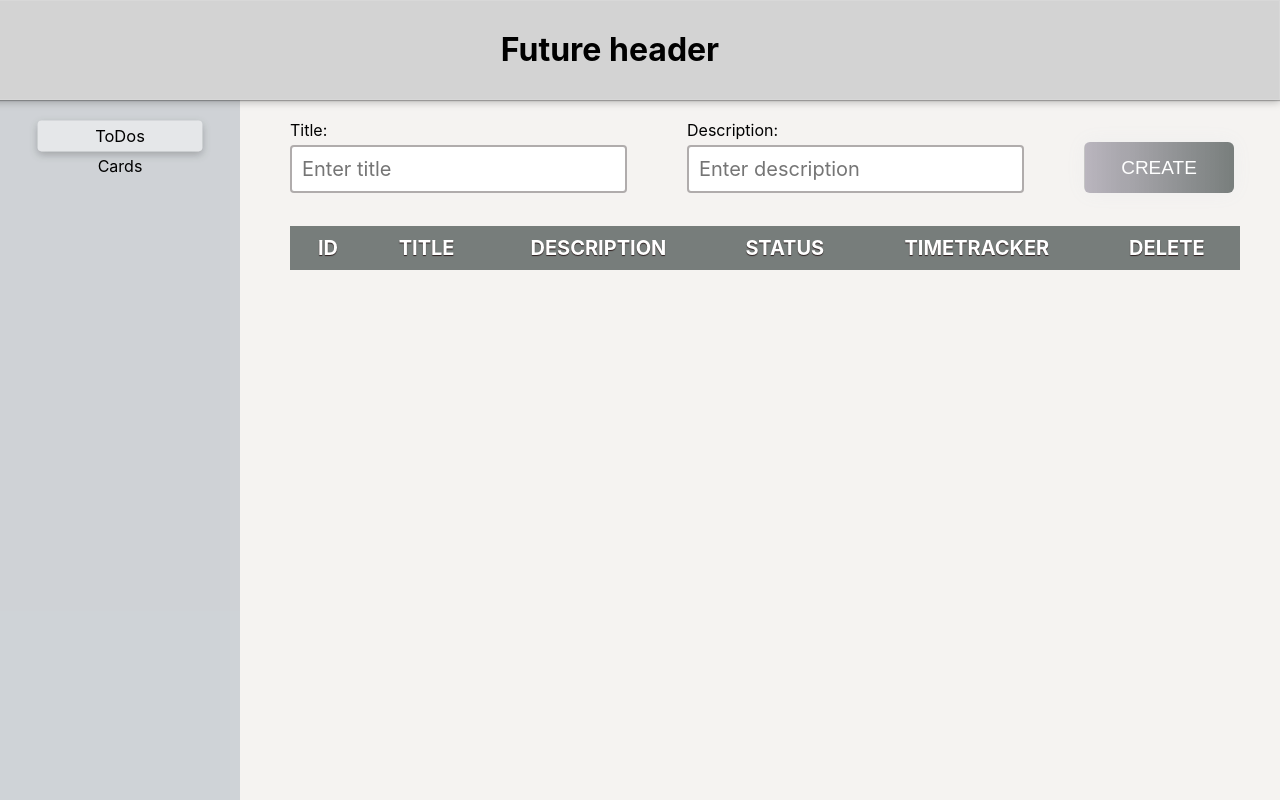
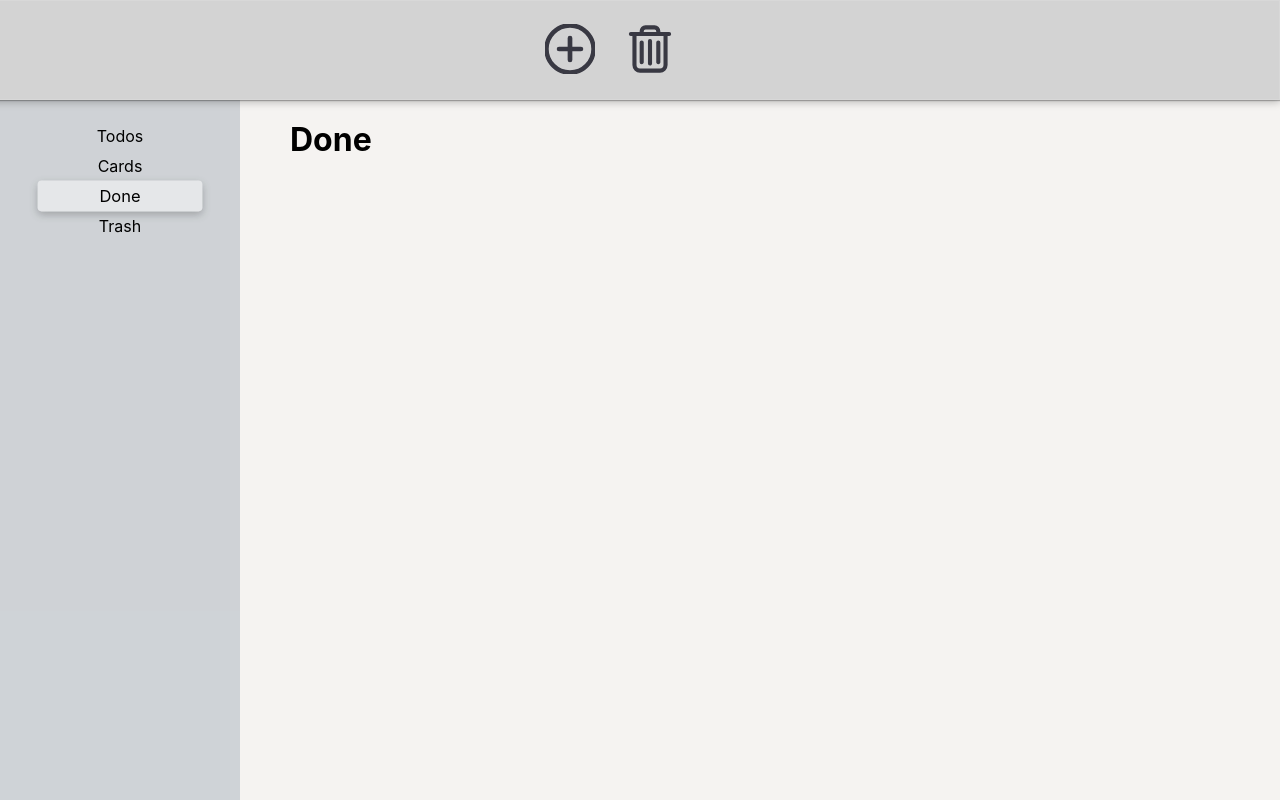
Before and after one commit to MarianaDobrivska/todo-app, a React (Create React App) app: page /done in a window 1280 px wide. Built offline with nearby package versions, Linux system fonts and the light colour scheme.

Commit message:
update task

```diff
--- a/package.json
+++ b/package.json
@@ -6,11 +6,17 @@
     "@testing-library/jest-dom": "^5.16.5",
     "@testing-library/react": "^13.4.0",
     "@testing-library/user-event": "^13.5.0",
+    "clsx": "^1.2.1",
+    "localforage": "^1.10.0",
+    "match-sorter": "^6.3.1",
+    "mobx": "^6.8.0",
     "nanoid": "^4.0.1",
     "react": "^18.2.0",
     "react-dom": "^18.2.0",
     "react-icons": "^4.8.0",
+    "react-router-dom": "^6.9.0",
     "react-scripts": "5.0.1",
+    "sort-by": "^1.2.0",
     "web-vitals": "^2.1.4"
   },
   "scripts": {
--- a/src/App.js
+++ b/src/App.js
@@ -1,16 +1,27 @@
+import { Routes, Route } from "react-router-dom";
 import { Todo } from "./components/Todo";
 import { SharedLayout } from "./components/SharedLayout";
-import { useState } from "react";
 
 function App() {
-  const [currentPage, setCurrentPage] = useState("todoPage");
   return (
-    <SharedLayout pageChange={setCurrentPage} currentPage={currentPage}>
-      {currentPage === "todoPage" && <Todo />}
-      {currentPage === "cardsPage" && (
-        <h1 style={{ marginLeft: "250px" }}>Cards</h1>
-      )}
-    </SharedLayout>
+    <Routes>
+      <Route path="/" element={<SharedLayout />}>
+        <Route index element={<Todo />} />
+        <Route path="/todos" element={<Todo />} />
+        <Route
+          path="/cards"
+          element={<h1 style={{ marginLeft: "250px" }}>Cards</h1>}
+        />
+        <Route
+          path="/done"
+          element={<h1 style={{ marginLeft: "250px" }}>Done</h1>}
+        />
+        <Route
+          path="/trash"
+          element={<h1 style={{ marginLeft: "250px" }}>Trash</h1>}
+        />
+      </Route>
+    </Routes>
   );
 }
 export default App;
--- /dev/null
+++ b/src/components/SharedLayout/Header/components/HeaderIcon/index.jsx
@@ -0,0 +1,10 @@
+import sprite from "../../../../../assets/sprite.svg";
+import s from "./style.module.css";
+
+export const HeaderIcon = ({ name }) => {
+  return (
+    <svg className={s.icon} id={name}>
+      <use href={sprite + `#${name}`} />
+    </svg>
+  );
+};
--- /dev/null
+++ b/src/components/SharedLayout/Header/components/HeaderIcon/style.module.css
@@ -0,0 +1,15 @@
+.icon {
+  width: 50px;
+  height: 50px;
+  stroke-width: -50%;
+  stroke: rgb(57, 57, 67);
+  fill: rgb(57, 57, 67);
+  transition: all 300ms linear;
+}
+
+.icon:hover {
+  scale: 1.05;
+  stroke-width: -50%;
+  stroke: rgba(12, 168, 35, 0.924);
+  fill: rgba(12, 168, 35, 0.924);
+}
--- a/src/components/SharedLayout/Header/index.jsx
+++ b/src/components/SharedLayout/Header/index.jsx
@@ -1,8 +1,38 @@
 import s from "./styles.module.css";
+import { HeaderIcon } from "./components/HeaderIcon";
+import { useLocation } from "react-router-dom";
+import { useState } from "react";
+
 export const Header = () => {
+  const [modal, setModal] = useState();
+  const location = useLocation();
+
+  const renderSecondIcon = (path) => {
+    switch (path) {
+      case "/":
+        return <HeaderIcon name={"Done"} />;
+      case "/todos":
+        return <HeaderIcon name={"Done"} />;
+      case "/cards":
+        return <HeaderIcon name={"Trash"} />;
+      case "/done":
+        return <HeaderIcon name={"Trash"} />;
+      case "/trash":
+        return <HeaderIcon name={"Done"} />;
+
+      default:
+        break;
+    }
+  };
+
   return (
     <header className={s.header}>
-      <h1>Future header</h1>
+      <button className={s.headerBtn}>
+        <HeaderIcon name={"Add"} />
+      </button>
+      <button className={s.headerBtn}>
+        {renderSecondIcon(location.pathname)}
+      </button>
     </header>
   );
 };
--- a/src/components/SharedLayout/Header/styles.module.css
+++ b/src/components/SharedLayout/Header/styles.module.css
@@ -1,5 +1,8 @@
 .header {
-  text-align: center;
+  display: flex;
+  justify-content: center;
+  align-items: center;
+  gap: 30px;
   padding: 30px;
   background-color: lightgray;
   position: fixed;
@@ -11,3 +14,9 @@
   box-shadow: 0 0.0625em 0.0625em rgba(0, 0, 0, 0.25),
     0 0.125em 0.5em rgba(0, 0, 0, 0.25), inset 0 0 0 1px hsla(0, 0%, 100%, 0.1);
 }
+
+.headerBtn {
+  background-color: transparent;
+  border-radius: 50%;
+  border: none;
+}
--- a/src/components/SharedLayout/Sidebar/index.jsx
+++ b/src/components/SharedLayout/Sidebar/index.jsx
@@ -1,29 +1,41 @@
+import { NavLink, useLocation } from "react-router-dom";
+import clsx from "clsx";
 import s from "./styles.module.css";
 
-export const Sidebar = ({ pageChange, currentPage }) => {
-  const handleActivePage = (page) => {
-    if (currentPage === page) return `${s.active}`;
-    return `${s.link}`;
-  };
+const getNavLinkClassName = ({ isActive }) =>
+  clsx(s.link, isActive && s.active);
+
+export const Sidebar = () => {
+  const location = useLocation();
+
   return (
     <aside className={s.sidebar}>
       <nav>
         <ul className={s.sidebarList}>
-          <li
-            className={handleActivePage("todoPage")}
-            onClick={() => {
-              pageChange("todoPage");
-            }}
-          >
-            ToDos
+          <li>
+            <NavLink
+              to="/todos"
+              className={
+                location.pathname === "/" ? s.active : getNavLinkClassName
+              }
+            >
+              Todos
+            </NavLink>
           </li>
-          <li
-            className={handleActivePage("cardsPage")}
-            onClick={() => {
-              pageChange("cardsPage");
-            }}
-          >
-            Cards
+          <li>
+            <NavLink to="/cards" className={getNavLinkClassName}>
+              Cards
+            </NavLink>
+          </li>
+          <li>
+            <NavLink to="/done" className={getNavLinkClassName}>
+              Done
+            </NavLink>
+          </li>
+          <li>
+            <NavLink to="/trash" className={getNavLinkClassName}>
+              Trash
+            </NavLink>
           </li>
         </ul>
       </nav>
--- a/src/components/SharedLayout/index.jsx
+++ b/src/components/SharedLayout/index.jsx
@@ -1,12 +1,13 @@
+import { Outlet } from "react-router-dom";
 import { Header } from "./Header";
 import { Sidebar } from "./Sidebar";
 
-export const SharedLayout = ({ children, ...props }) => {
+export const SharedLayout = () => {
   return (
     <>
       <Header />
-      <Sidebar {...props} />
-      {children}
+      <Sidebar />
+      <Outlet />
     </>
   );
 };
--- a/src/index.css
+++ b/src/index.css
@@ -28,3 +28,12 @@ button {
   padding: 0;
   cursor: pointer;
 }
+
+a {
+  outline: none;
+  text-decoration: none;
+  color: inherit;
+}
+ul {
+  list-style: none;
+}
--- a/src/index.js
+++ b/src/index.js
@@ -1,11 +1,15 @@
 import React from "react";
 import ReactDOM from "react-dom/client";
+import { BrowserRouter } from "react-router-dom";
+
 import "./index.css";
 import App from "./App";
 
 const root = ReactDOM.createRoot(document.getElementById("root"));
 root.render(
   // <React.StrictMode>
-  <App />
+  <BrowserRouter>
+    <App />
+  </BrowserRouter>
   // </React.StrictMode>
 );
```
Also changed, not shown: src/components/SharedLayout/Header/components/ProjectModal/Modal.module.css (added, +17 -0 lines), src/components/SharedLayout/Header/components/ProjectModal/index.jsx (added, +16 -0 lines), src/assets/sprite.svg (added), 1 other file (tests, documents, lock files or other folders).
